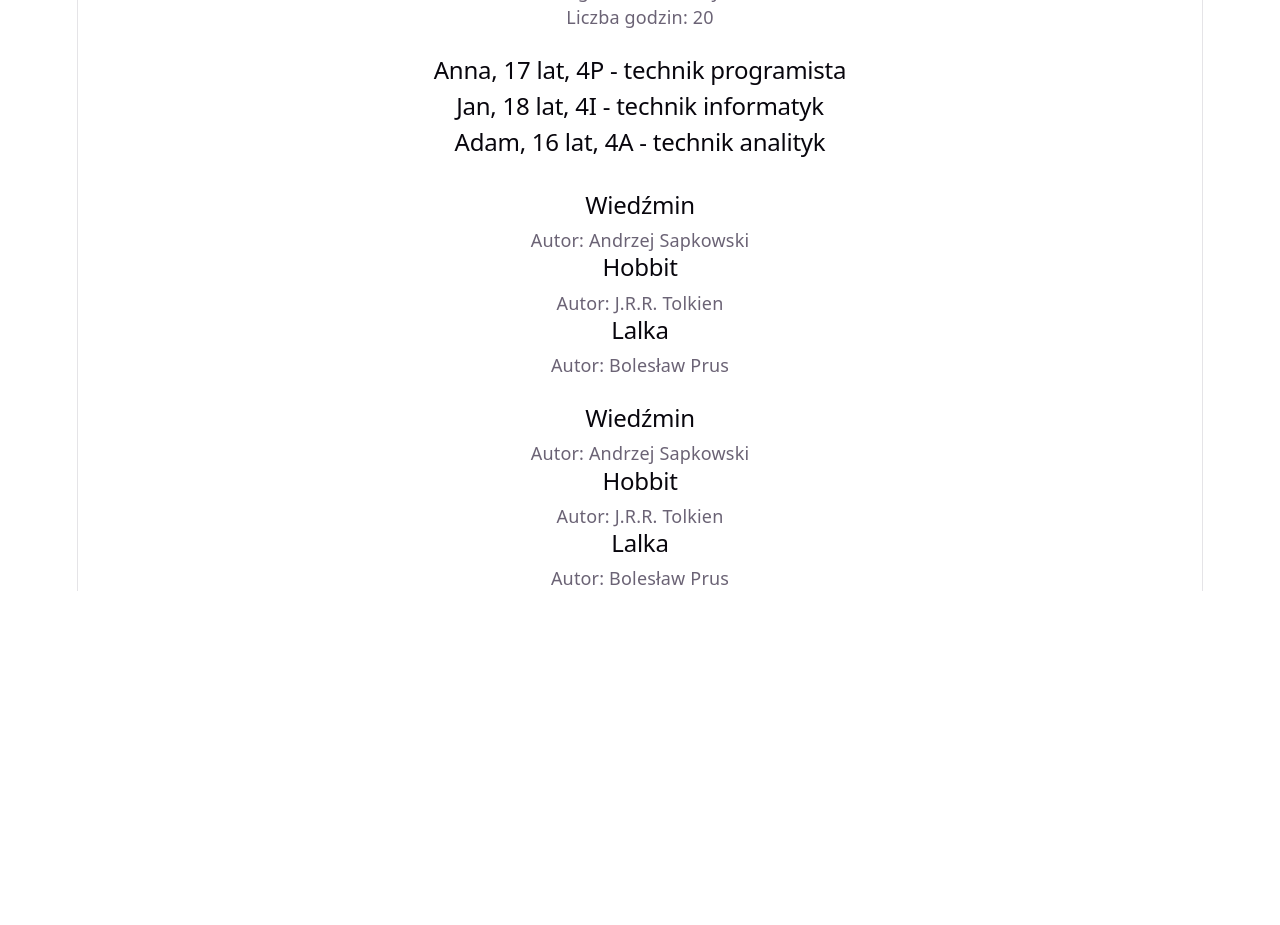
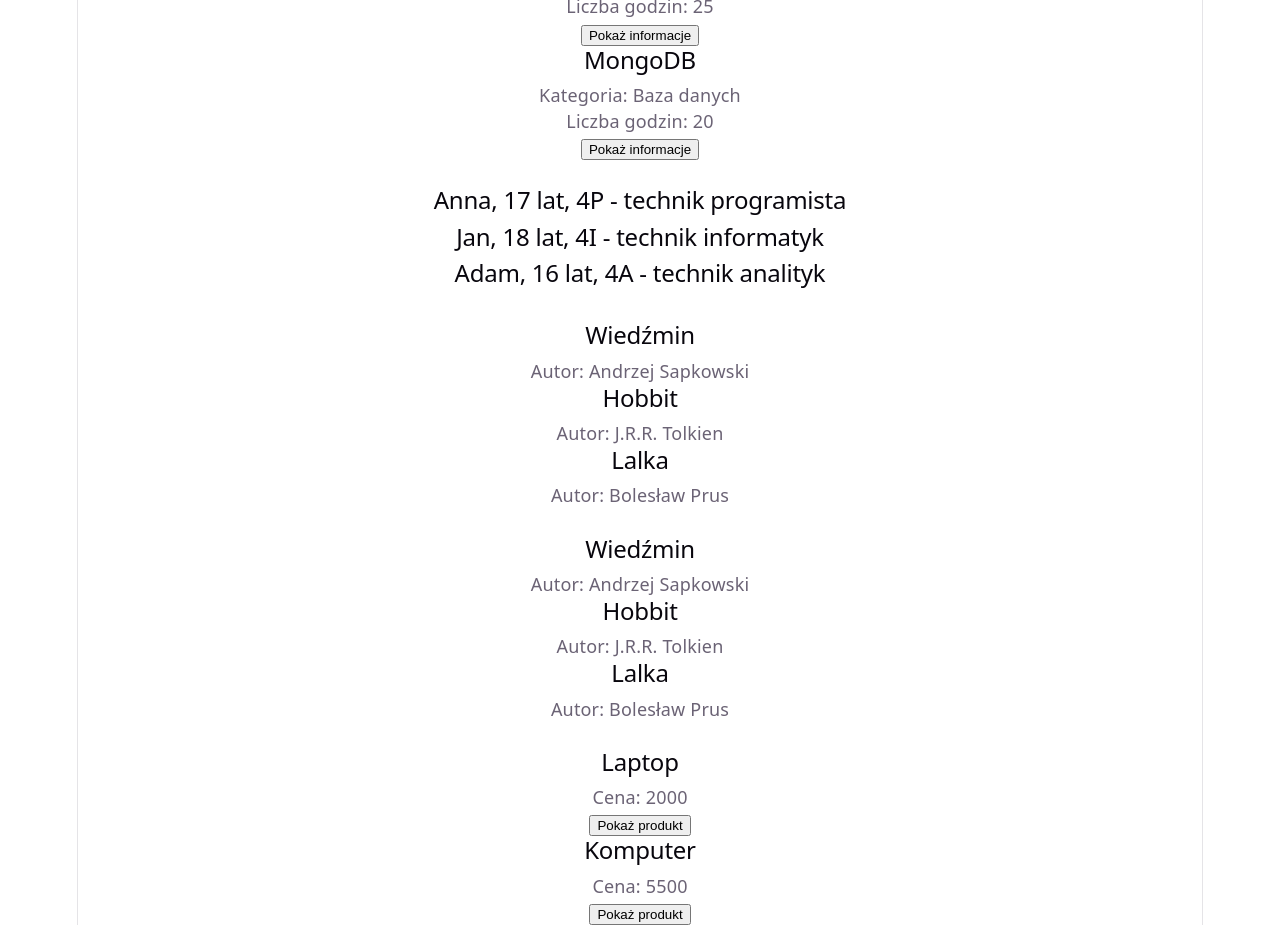
Before and after one commit to JO-19-ZST/JO-19-2026-WebTech, a React (Vite) app: page / in a window 1280 px wide. Shown: the part 800-1725 px from the top of the page. Before the commit the page ends 1391 px from the top, so only its background shows below. Built offline with nearby package versions, Linux system fonts and the light colour scheme.

Commit message:
Zdarzenia

```diff
--- a/src/App.jsx
+++ b/src/App.jsx
@@ -7,6 +7,7 @@
 import CourseCard from "./components/CourseCard.jsx";
 import StudentCard from "./components/StudentCard.jsx";
 import Book from "./components/Book.jsx";
+import Product from "./components/Product.jsx";
 
 function App() {
 
@@ -36,6 +37,19 @@
     {id: 3, title: "Lalka", author: "Bolesław Prus"}
   ]
 
+  const products = [
+    {id : 1, name: "Laptop", price: 2000},
+    {id: 2, name: "Komputer", price: 5500}
+  ]
+
+  function showTechnology(name){
+    console.log("Wybrano: " + name);
+  }
+
+  function selectProduct(name){
+    console.log(`Wybrany produkt: ${name}`);
+  }
+
   return (
     <>
       {cars.map(car => (
@@ -51,6 +65,7 @@
           name={technology.name}
           category={technology.category}
           hours={technology.hours}
+          onSelect={showTechnology}
         />
       ))}
       <br />
@@ -76,6 +91,14 @@
           author={book.author}
         />
       )})}
+      <br />
+      {products.map((product) => (
+        <Product key={product.id}
+          name={product.name}
+          price={product.price}
+          onSelect={selectProduct}
+        />
+      ))}
     </>
   );
 }
--- /dev/null
+++ b/src/components/Product.jsx
@@ -0,0 +1,14 @@
+function Product({ name, price, onSelect }) {
+  return (
+    <section>
+      <h2>{name}</h2>
+      <p>Cena: {price}</p>
+
+      <button onClick={() => onSelect(name)}>
+        Pokaż produkt
+      </button>
+    </section>
+  );
+}
+
+export default Product;
--- a/src/components/Technology.jsx
+++ b/src/components/Technology.jsx
@@ -1,9 +1,13 @@
-function Technology(props) {
+function Technology({ name, category, hours, onSelect }) {
   return (
     <section>
-      <h2>{props.name}</h2>
-      <p>Kategoria: {props.category}</p>
-      <p>Liczba godzin: {props.hours}</p>
+      <h2>{name}</h2>
+      <p>Kategoria: {category}</p>
+      <p>Liczba godzin: {hours}</p>
+
+      <button onClick={() => onSelect(name)}>
+        Pokaż informacje
+      </button>
     </section>
   );
 }
```
